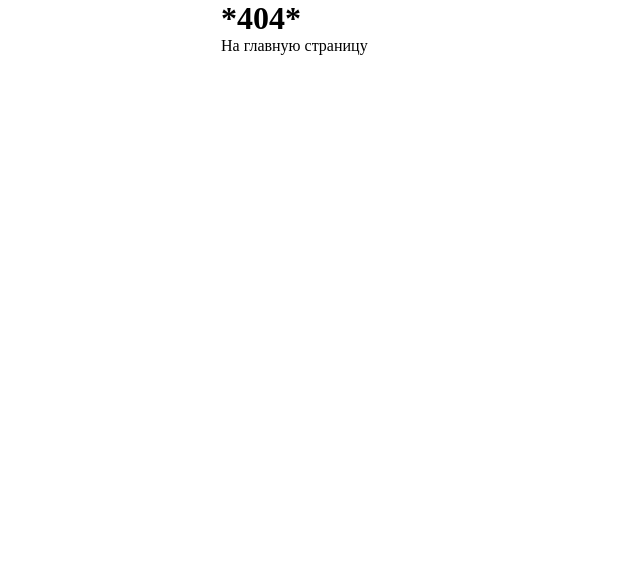
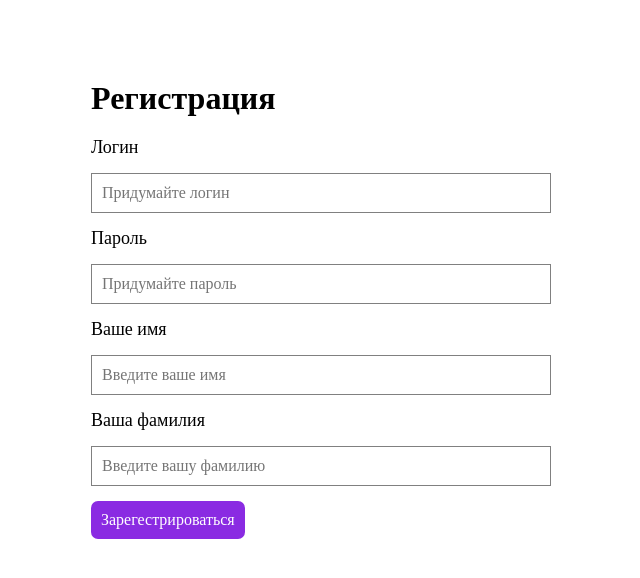
Before and after one commit to innamagkeeva/vue-router, a Vue app: page /register in a window 1280 px wide. Before the commit this address had no page. Shown: the top 578 px of the page, without its empty margins (319-959 px from the left). Built offline with nearby package versions, Linux system fonts and the light colour scheme; the HTML template or start-up script is replaced by a standard one.

Commit message:
страница регистрации

```diff
--- a/json-server/db.json
+++ b/json-server/db.json
@@ -35,6 +35,15 @@
       "id": "549f7ddd-750c-4f7d-b3e2-b504579aec3c",
       "status": "Новый",
       "date": 1678222800000
+    },
+    {
+      "address": "svd",
+      "comment": "высв",
+      "date": 1760565062328,
+      "id": "dd7bf2fb-36c2-42cd-9b51-25e06424b700",
+      "orderName": "ывсыф",
+      "status": "Новый",
+      "userName": "Влада М"
     }
   ]
 }
--- a/src/components/SidebarPage.vue
+++ b/src/components/SidebarPage.vue
@@ -10,6 +10,14 @@
           class="routerLink__style"
           active-class="my-active-class"
           >Главная</RouterLink
+        >
+      </li>
+      <li>
+        <RouterLink
+          :to="{ name: 'register' }"
+          class="routerLink__style"
+          active-class="my-active-class"
+          >Регистрация</RouterLink
         >
       </li>
 
--- a/src/router/index.ts
+++ b/src/router/index.ts
@@ -55,6 +55,11 @@ const routes = [
     name: 'notFound',
     component: () => import('@/views/NotFoundPage.vue'),
   },
+  {
+    path: '/register',
+    name: 'register',
+    component: () => import('@/views/RegistrationPage.vue'),
+  },
 ]
 
 const router = createRouter({
--- a/src/views/AuthPage.vue
+++ b/src/views/AuthPage.vue
@@ -6,7 +6,7 @@ const login = ref<string>('')
 const password = ref<string>('')
 
 function signIn() {
-  if (login.value.length > 5 && password.value.length > 5) {
+  if (login.value.length > 1 && password.value.length > 1) {
     router.push({ name: 'home' })
   } else {
     console.log('Введите пароль правильно. Символов должно быть больше 5.')
@@ -93,5 +93,10 @@ function signIn() {
   border-radius: 10px;
   background-color: blue;
   color: white;
+  font-size: 15px;
+}
+
+.title {
+  margin-bottom: 30px;
 }
 </style>
--- /dev/null
+++ b/src/views/RegistrationPage.vue
@@ -0,0 +1,112 @@
+<script setup lang="ts">
+import router from '@/router'
+import { ref } from 'vue'
+
+const login = ref<string>('')
+const password = ref<string>('')
+const firstName = ref<string>('')
+const secondName = ref<string>('')
+
+function signIn() {
+  if (
+    login.value.length > 1 &&
+    password.value.length > 1 &&
+    firstName.value.length > 1 &&
+    secondName.value.length > 1
+  ) {
+    router.push({ name: 'home' })
+  } else {
+    console.log('Не все данные ввели')
+  }
+}
+</script>
+
+<template>
+  <div class="body">
+    <div class="wrapper">
+      <h1 class="title">Регистрация</h1>
+      <form
+        @submit.prevent="signIn"
+        class="form"
+      >
+        <p class="form__text">Логин</p>
+        <input
+          class="form__input"
+          type="text"
+          required
+          placeholder="Придумайте логин"
+          v-model="login"
+        />
+        <p class="form__text">Пароль</p>
+        <input
+          class="form__input"
+          type="password"
+          required
+          placeholder="Придумайте пароль"
+          v-model="password"
+        />
+        <p class="form__text">Ваше имя</p>
+        <input
+          class="form__input"
+          type="text"
+          required
+          placeholder="Введите ваше имя"
+          v-model="firstName"
+        />
+        <p class="form__text">Ваша фамилия</p>
+        <input
+          class="form__input"
+          type="text"
+          required
+          placeholder="Введите вашу фамилию"
+          v-model="secondName"
+        />
+        <button
+          class="form__button"
+          type="submit"
+        >
+          Зарегестрироваться
+        </button>
+      </form>
+    </div>
+  </div>
+</template>
+
+<style scoped>
+.body {
+  padding-top: 60px;
+}
+
+.wrapper {
+  width: 500px;
+  height: 520px;
+  margin: 0 auto;
+  padding: 20px;
+}
+
+.title {
+  margin-bottom: 20px;
+}
+
+.form__text {
+  font-size: 18px;
+  margin-bottom: 15px;
+}
+
+.form__input {
+  width: 100%;
+  height: 40px;
+  padding-left: 10px;
+  outline: none;
+  border: 1px solid grey;
+  margin-bottom: 15px;
+}
+
+.form__button {
+  padding: 10px;
+  background-color: blueviolet;
+  color: white;
+  border: none;
+  border-radius: 7px;
+}
+</style>
```
